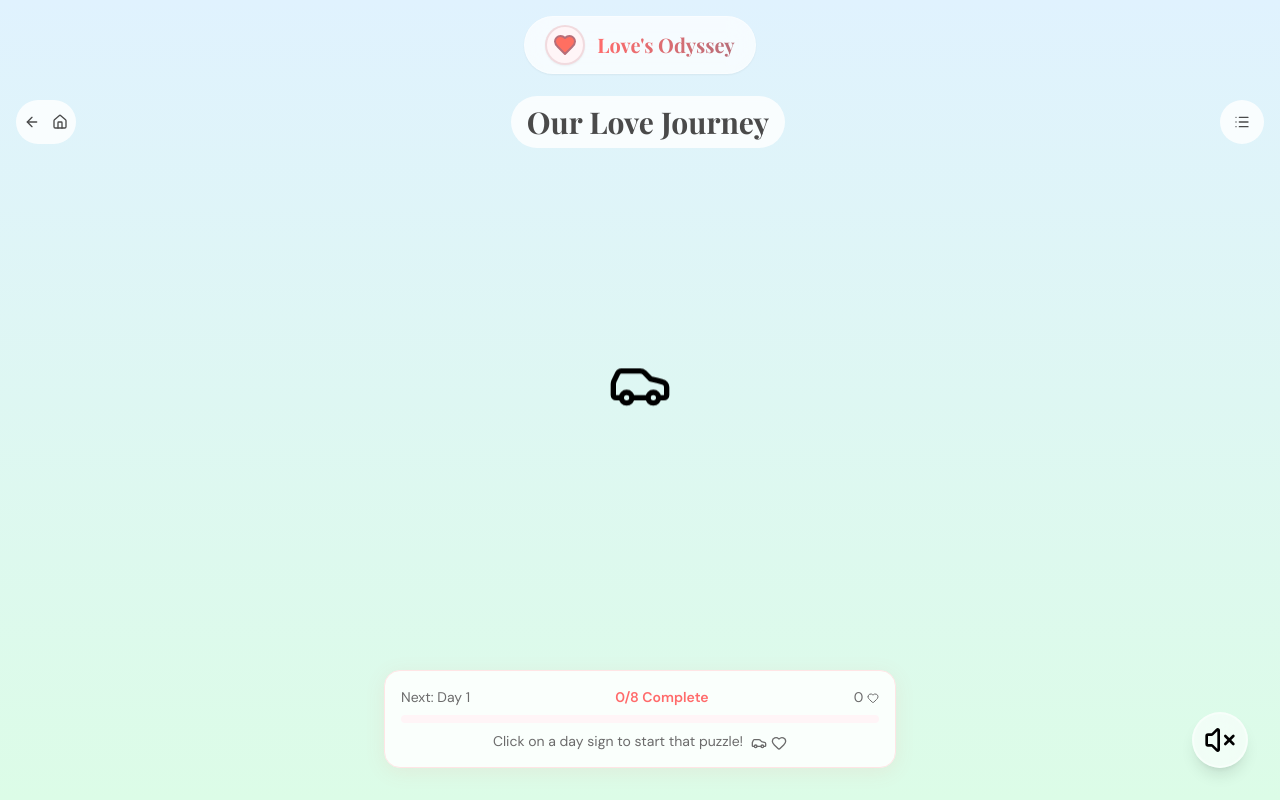
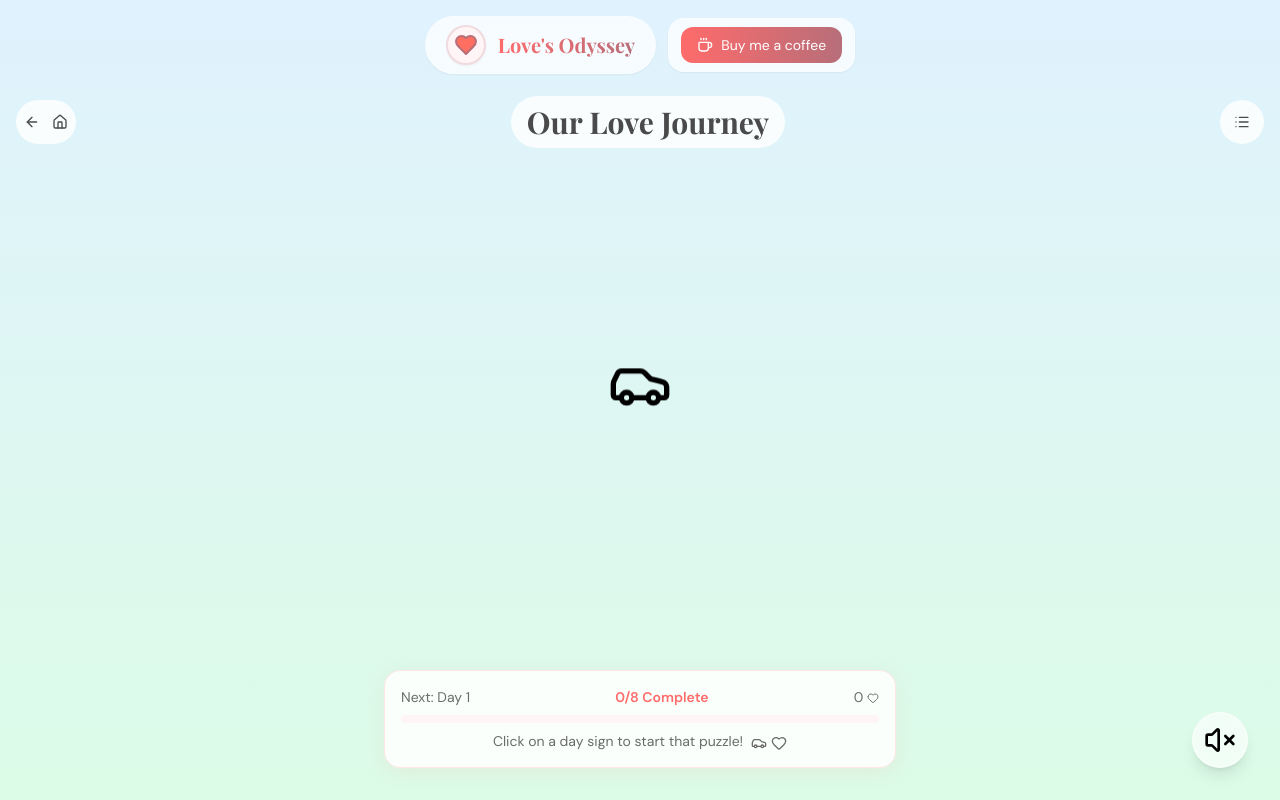
Before and after one commit to Shoaib-2/websiteForYourPartner, a Next.js app in the folder valentine-week-journey/: page /journey in a window 1280 px wide. Built offline with nearby package versions, Linux system fonts and the light colour scheme; no server answers.

Commit message:
Add support button, analytics tag, Vercel shell override, and tune car handling

```diff
--- a/valentine-week-journey/src/app/layout.tsx
+++ b/valentine-week-journey/src/app/layout.tsx
@@ -1,4 +1,5 @@
 import type { Metadata } from "next";
+import Script from "next/script";
 import "./globals.css";
 import { JourneyProvider } from "@/context/JourneyContext";
 import { Navbar } from "@/components/ui/Navbar";
@@ -26,6 +27,18 @@ export default function RootLayout({
     <html lang="en">
       <head>
         <meta name="theme-color" content="#FFB3C1" />
+        <Script
+          src="https://www.googletagmanager.com/gtag/js?id=G-HFZCCX9ZH1"
+          strategy="afterInteractive"
+        />
+        <Script id="gtag-init" strategy="afterInteractive">
+          {`
+            window.dataLayer = window.dataLayer || [];
+            function gtag(){dataLayer.push(arguments);}
+            gtag('js', new Date());
+            gtag('config', 'G-HFZCCX9ZH1');
+          `}
+        </Script>
       </head>
       <body className="antialiased">
         <JourneyProvider>
--- a/valentine-week-journey/src/components/journey3d/CuteCar.tsx
+++ b/valentine-week-journey/src/components/journey3d/CuteCar.tsx
@@ -121,9 +121,9 @@ export const CuteCar = forwardRef<CuteCarRef, CuteCarProps>(function CuteCar({ m
 
         // Physics from centralized constants
         const { acceleration, maxSpeed, reverseMaxSpeed, friction, brakePower, turnRate } = CAR_PHYSICS;
-        const speedScale = isMobile ? 1.4 : 5.0;
-        const accelScale = isMobile ? 1.4 : 4.2;
-        const turnScale = isMobile ? 1 : 1.35;
+        const speedScale = isMobile ? 5.0 : 5.0;
+        const accelScale = isMobile ? 4.4 : 4.2;
+        const turnScale = isMobile ? 1.35 : 1.35;
         const accel = acceleration * accelScale;
         const maxSpeedScaled = maxSpeed * speedScale;
         const reverseMax = reverseMaxSpeed * speedScale;
@@ -143,7 +143,7 @@ export const CuteCar = forwardRef<CuteCarRef, CuteCarProps>(function CuteCar({ m
         // Steering
         if (Math.abs(speed.current) > 0.05) {
             const turnFactor = Math.min(Math.abs(speed.current) / maxSpeedScaled, 1);
-            const turnAssist = isMobile ? 0.15 : 0.3;
+            const turnAssist = isMobile ? 0.25 : 0.3;
             const effectiveTurn = turnRateScaled * (turnAssist + (1 - turnAssist) * turnFactor);
             if (controlsState.left) rotation.current += effectiveTurn * (speed.current > 0 ? 1 : -1) * frameFactor;
             if (controlsState.right) rotation.current -= effectiveTurn * (speed.current > 0 ? 1 : -1) * frameFactor;
--- a/valentine-week-journey/src/components/ui/Navbar.tsx
+++ b/valentine-week-journey/src/components/ui/Navbar.tsx
@@ -3,7 +3,7 @@
 import React from 'react';
 import Link from 'next/link';
 import { motion } from 'framer-motion';
-import { Volume2, VolumeX } from 'lucide-react';
+import { Coffee } from 'lucide-react';
 import { getBackgroundMusic } from '@/lib/audio';
 
 export function Navbar() {
@@ -26,9 +26,10 @@ export function Navbar() {
             initial={{ y: -100 }}
             animate={{ y: 0 }}
             transition={{ duration: 0.6, ease: 'easeOut' }}
-            className="fixed top-0 left-0 right-0 z-50 px-4 py-3 sm:py-4 flex items-center justify-center pointer-events-none"
+            className="fixed top-0 left-0 right-0 z-50 px-4 py-3 sm:py-4 pointer-events-none"
         >
-            <div className="bg-white/70 backdrop-blur-md border border-white/40 shadow-sm rounded-full px-5 py-2 flex items-center gap-3 pointer-events-auto">
+            <div className="flex flex-col sm:flex-row items-center justify-center gap-2 sm:gap-3">
+                <div className="bg-white/70 backdrop-blur-md border border-white/40 shadow-sm rounded-full px-4 py-2 sm:px-5 flex items-center gap-3 pointer-events-auto">
                 <Link href="/" className="flex items-center gap-3 hover:opacity-80 transition-opacity">
                     <div className="relative w-8 h-8 sm:w-10 sm:h-10 rounded-full overflow-hidden border-2 border-rose-gold/20 shadow-sm flex items-center justify-center bg-blush-100">
                         <svg
@@ -51,6 +52,19 @@ export function Navbar() {
                         Love&apos;s Odyssey
                     </span>
                 </Link>
+                </div>
+                <div className="bg-white/70 backdrop-blur-md border border-white/40 shadow-sm rounded-2xl px-2 py-1 sm:px-3 sm:py-2 pointer-events-auto">
+                    <a
+                        href="https://buymeacoffee.com/shoaib_7"
+                        target="_blank"
+                        rel="noopener noreferrer"
+                        className="inline-flex items-center gap-2 px-3 py-2 sm:px-4 rounded-xl bg-gradient-to-r from-coral to-rose-gold text-white text-[11px] sm:text-sm leading-snug text-center hover:brightness-105 active:brightness-95 transition"
+                        aria-label="Buy me a coffee support link"
+                    >
+                        <Coffee className="w-4 h-4" />
+                        Buy me a coffee
+                    </a>
+                </div>
             </div>
         </motion.nav>
     );
```
